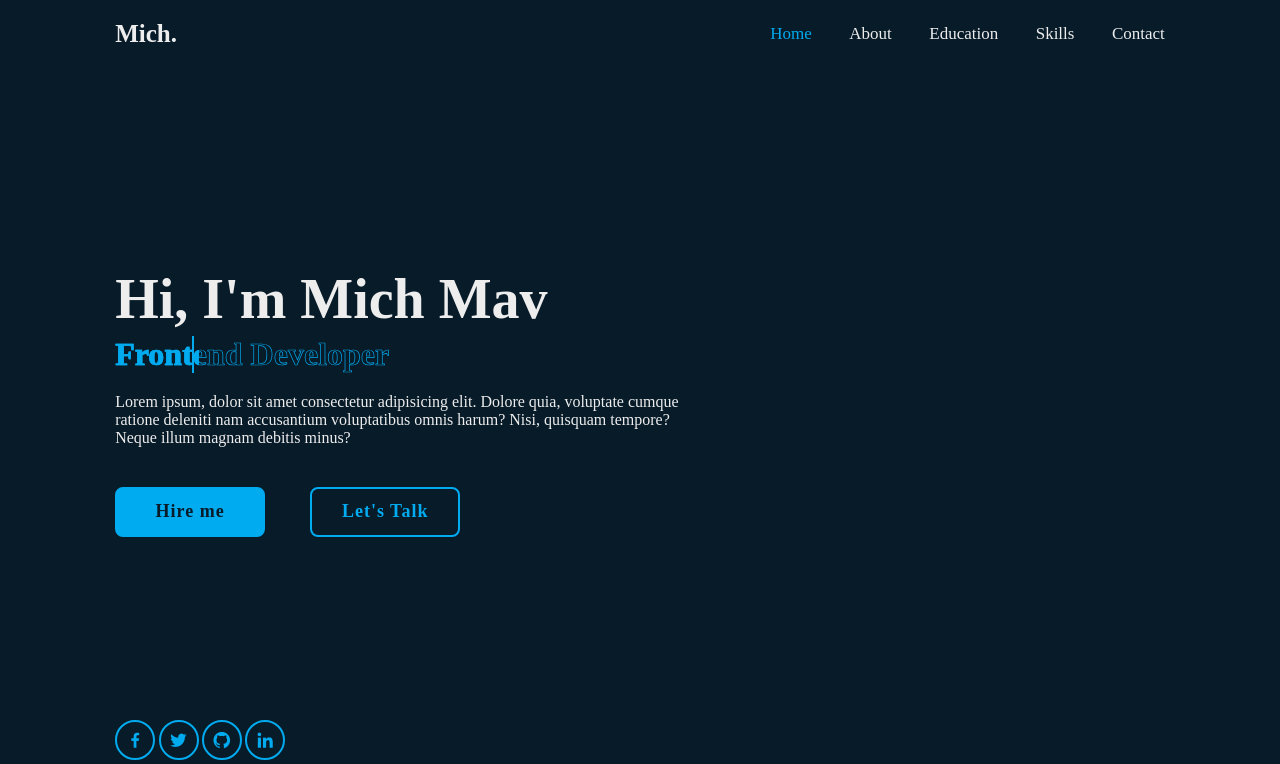
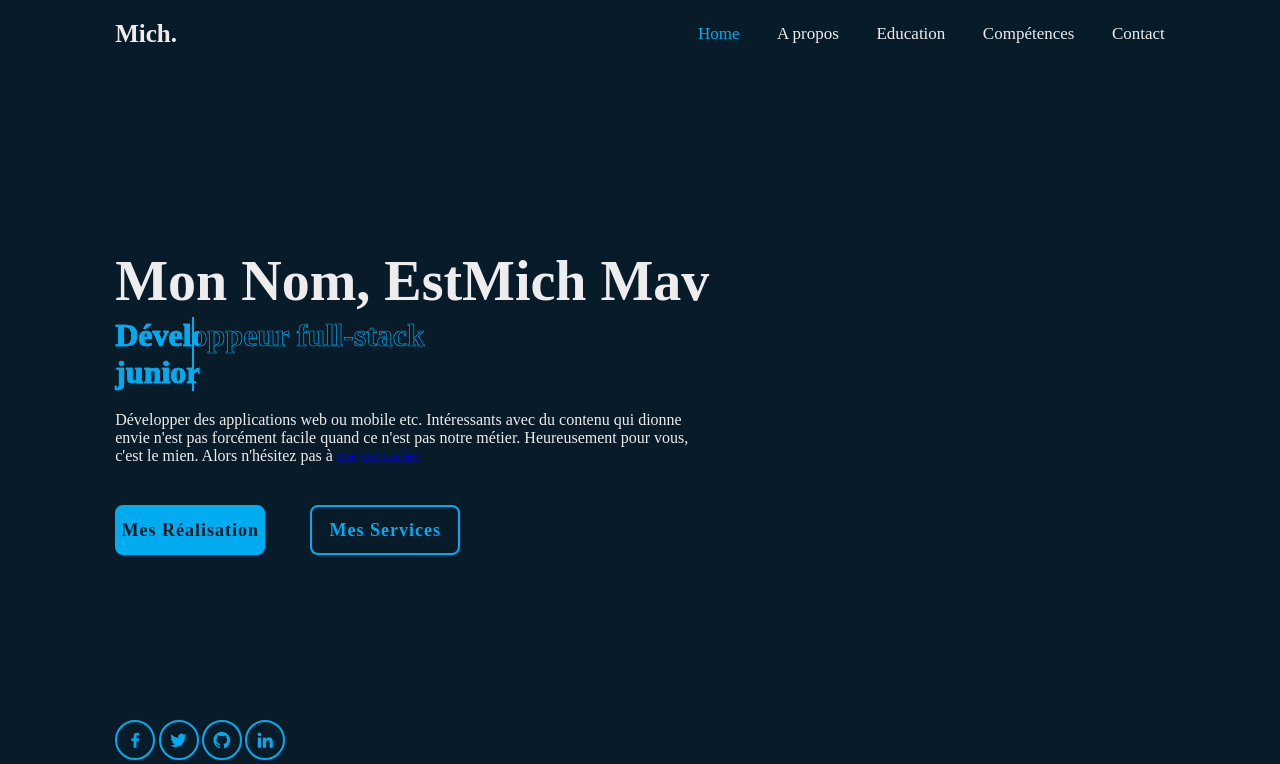
Before and after one commit to hakashimav/Portfolio_django, a Django app: page / in a window 1280 px wide. Shown: the top 764 px of the page. Run offline with Django 4.2, Linux system fonts and the light colour scheme.

Commit message:
fixing the layout

```diff
--- a/Portfolio/templates/layout/layout.html
+++ b/Portfolio/templates/layout/layout.html
@@ -24,7 +24,7 @@
             {%if about %}
                 <a href="#about">{{ about }}</a>
             {%else%}
-                <a href="#about">About</a>
+                <a href="#about">A propos</a>
             {%endif%}
             {%if service%}
                 <a href="#education">{{ service }}</a>
@@ -34,7 +34,7 @@
             {%if realisation%}
                 <a href="#skills">{{ realisation }}</a>
             {%else%}
-                <a href="#skills">Skills</a>
+                <a href="#skills">Compétences</a>
             {%endif%}
             <a href="#contact">Contact</a>
 
@@ -46,21 +46,20 @@
     <!-- home section design -->
     <section class="home show-animate" id="home">
         <div class="home-content">
-            <h1>Hi, I'm <span>Mich Mav</span><span class="animate" style="--i:2"></span></h1>
+            <h1>Mon Nom, Est<span>Mich Mav</span><span class="animate" style="--i:2"></span></h1>
             <div class="text-animate">
-                <h3>Frontend Developer</h3>
+                <h3>Développeur full-stack junior</h3>
                 <span class="animate" style="--i:3"></span>
             </div>
-            <p>Lorem ipsum, dolor sit amet consectetur adipisicing elit. Dolore quia,
-                voluptate cumque ratione deleniti
-                nam accusantium voluptatibus omnis harum? Nisi, quisquam tempore? Neque illum magnam
-                debitis minus?
+            <p>Développer des applications web ou mobile etc. Intéressants avec du contenu qui dionne
+                envie n'est pas forcément facile quand ce n'est pas notre métier.
+                Heureusement pour vous, c'est le mien. Alors n'hésitez pas à <a href="#contact">me contacter</a>
                 <span class="animate" style="--i:4"></span>
             </p>
 
             <div class="btn-box">
-                <a href="{% url 'realisation'%}" class="btn">Hire me</a>
-                <a href="{% url 'service'%}" class="btn">Let's Talk</a>
+                <a href="{% url 'realisation'%}" class="btn">Mes Réalisation</a>
+                <a href="{% url 'service'%}" class="btn">Mes Services</a>
                 <span class="animate" style="--i:5"></span>
             </div>
         </div>
@@ -82,16 +81,16 @@
 
     <!-- contact section design -->
     <section class="contact" id="contact">
-        <h2 class="heading">Contact <span>Me!</span><span class="animate scroll" style="--i:1"></span></h2>
+        <h2 class="heading">Contactez <span>Moi!</span><span class="animate scroll" style="--i:1"></span></h2>
 
         <form action="#">
             <div class="input-box">
                 <div class="input-field">
-                    <input type="text" placeholder="Full Name" required>
+                    <input type="text" placeholder="Votre Nom" required>
                     <span class="focus"></span>
                 </div>
                 <div class="input-field">
-                    <input type="text" placeholder="Email Address" required>
+                    <input type="text" placeholder="Votre Email" required>
                     <span class="focus"></span>
                 </div>
 
@@ -100,11 +99,11 @@
 
             <div class="input-box">
                 <div class="input-field">
-                    <input type="number" placeholder="Mobile number" required>
+                    <input type="number" placeholder="Votre Numéro" required>
                     <span class="focus"></span>
                 </div>
                 <div class="input-field">
-                    <input type="text" placeholder="Email Subject" required>
+                    <input type="text" placeholder="Sujet" required>
                     <span class="focus"></span>
                 </div>
 
@@ -112,14 +111,14 @@
             </div>
 
             <div class="textarea-field">
-                <textarea name="" id="" cols="30" rows="10" placeholder="Your Message"  required></textarea>
+                <textarea name="" id="" cols="30" rows="10" placeholder="Votre Message"  required></textarea>
                 <span class="focus"></span>
 
                 <span class="animate scroll" style="--i:7"></span>
             </div>
 
             <div class="btn-box btns">
-                <button type="submit" class="btn">Sumbit</button>
+                <button type="submit" class="btn">Envoyer</button>
 
                 <span class="animate scroll" style="--i:9"></span>
             </div>
```
